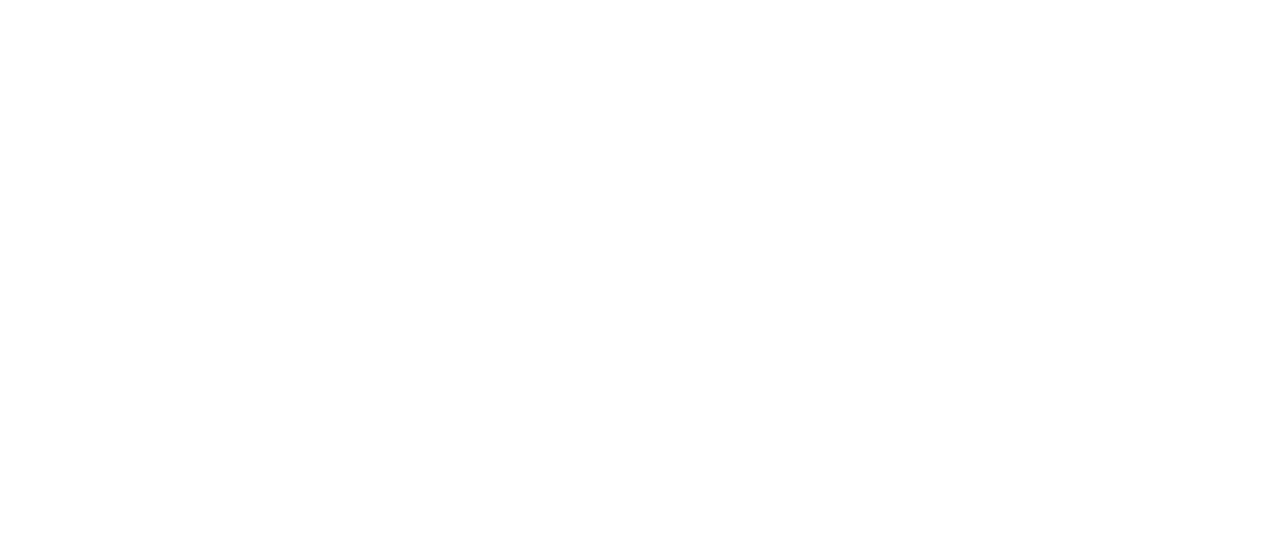
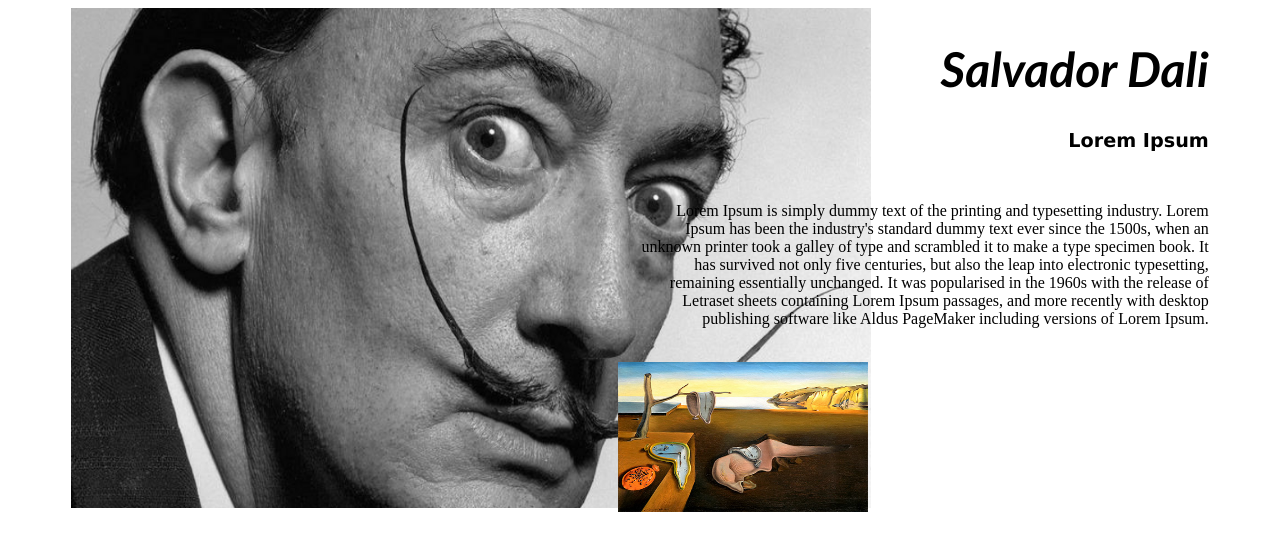
Before and after one commit to AetherSeal/training, a plain HTML site: page index.html in a window 1280 px wide. Drawn offline with Linux system fonts and the light colour scheme.

Commit message:
First commit

```diff
--- a/index.html
+++ b/index.html
@@ -1,10 +1,31 @@
 <!DOCTYPE html>
 <html lang="en">
   <head>
+    <link rel="stylesheet" href="styles.css"></link>
     <meta charset="UTF-8" />
     <meta http-equiv="X-UA-Compatible" content="IE=edge" />
     <meta name="viewport" content="width=device-width, initial-scale=1.0" />
     <title>Document</title>
   </head>
-  <body></body>
+  <body>
+    <div class="content">
+      <div class="left">
+        <img src="dali.jpg" alt="dali-pic" class="image1">
+      </div>
+      <div class="right">
+        <h1>Salvador Dali</h1>
+        <h2>Lorem Ipsum</h2>
+        <br>
+        <p>Lorem Ipsum is simply dummy text of the printing and typesetting industry.
+          Lorem Ipsum has been the industry's standard dummy text ever since the 1500s,
+          when an unknown printer took a galley of type and scrambled it to make a type specimen book.
+          It has survived not only five centuries, but also the leap into electronic typesetting,
+          remaining essentially unchanged. It was popularised in the 1960s with the release of Letraset
+          sheets containing Lorem Ipsum passages, and more recently with desktop publishing software like
+          Aldus PageMaker including versions of Lorem Ipsum.</p>
+          <br>
+          <img src="oleo.jpg" alt="oleo" class="image2">
+      </div>
+    </div>
+  </body>
 </html>
--- /dev/null
+++ b/styles.css
@@ -0,0 +1,44 @@
+body {
+    background-color: white;
+}
+h1 {
+    color: black;
+    font-family: 'Gill Sans', 'Gill Sans MT', Calibri, 'Trebuchet MS', sans-serif;
+    font-style: italic;
+    font-size: 300%;
+    text-align: right;
+}
+h2 {
+    font-size: 120%;
+    text-align: right;
+    font-family: 'Lucida Sans', 'Lucida Sans Regular', 'Lucida Grande', 'Lucida Sans Unicode', Geneva, Verdana, sans-serif;
+}
+p {
+    text-align: right;
+    word-wrap: inherit;
+    font-family: 'Times New Roman', Times, serif;
+    text-justify: inter-word;
+}
+.content {
+    width: 100%;
+}
+.left {
+    float: left;
+    width: 45%;
+    margin-left: 5%;
+}
+.right {
+    float: right;
+    width: 45%;
+    margin-right: 5%;
+}
+.image1 {
+    width: 800px;
+    height: 500px;
+}
+.image2 {
+    float: right;
+    width: 250px;
+    height: 150px;
+    margin-right: 60%;
+}
```
Also changed, not shown: dali.jpg (added), oleo.jpg (added), tentacion.jpg (added).
